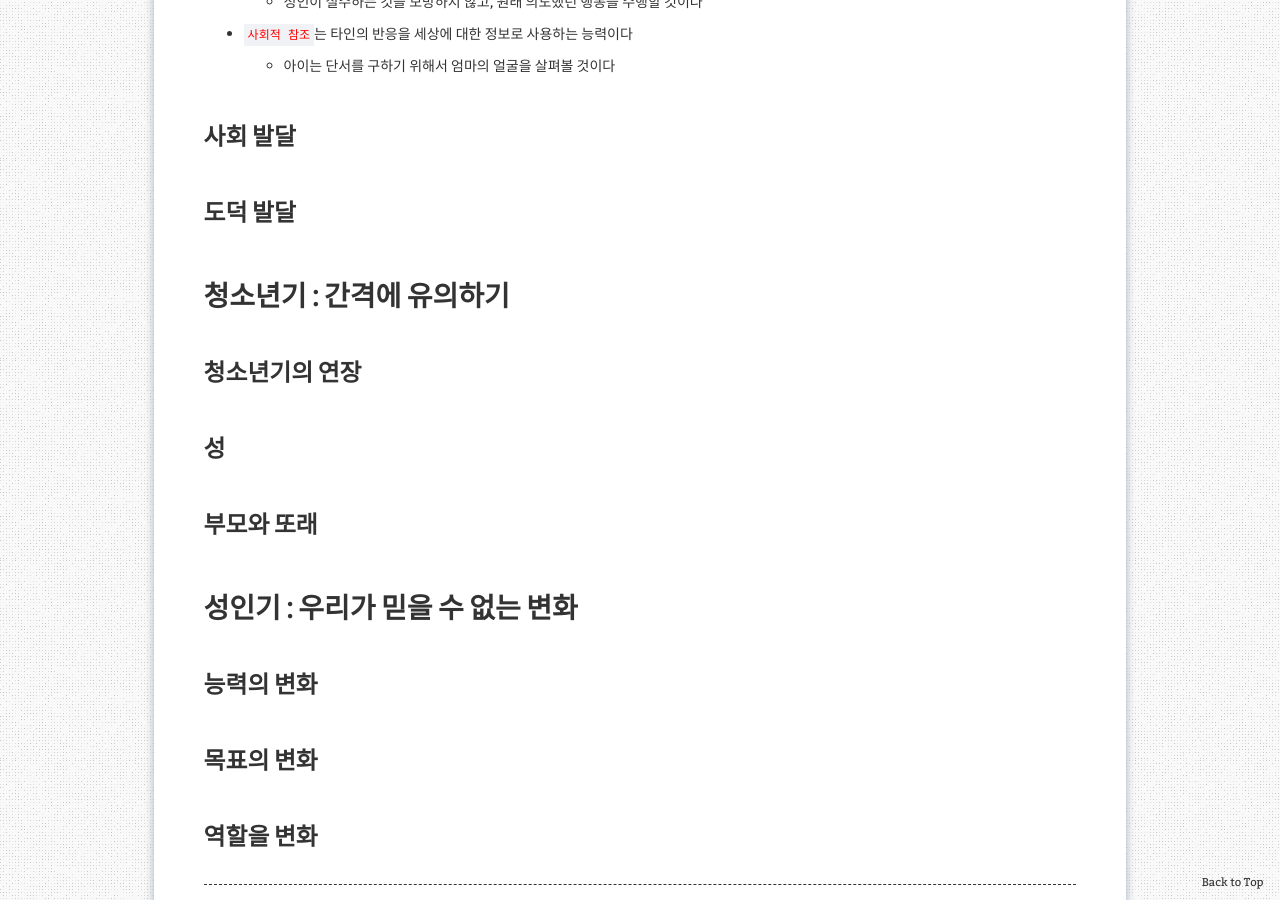
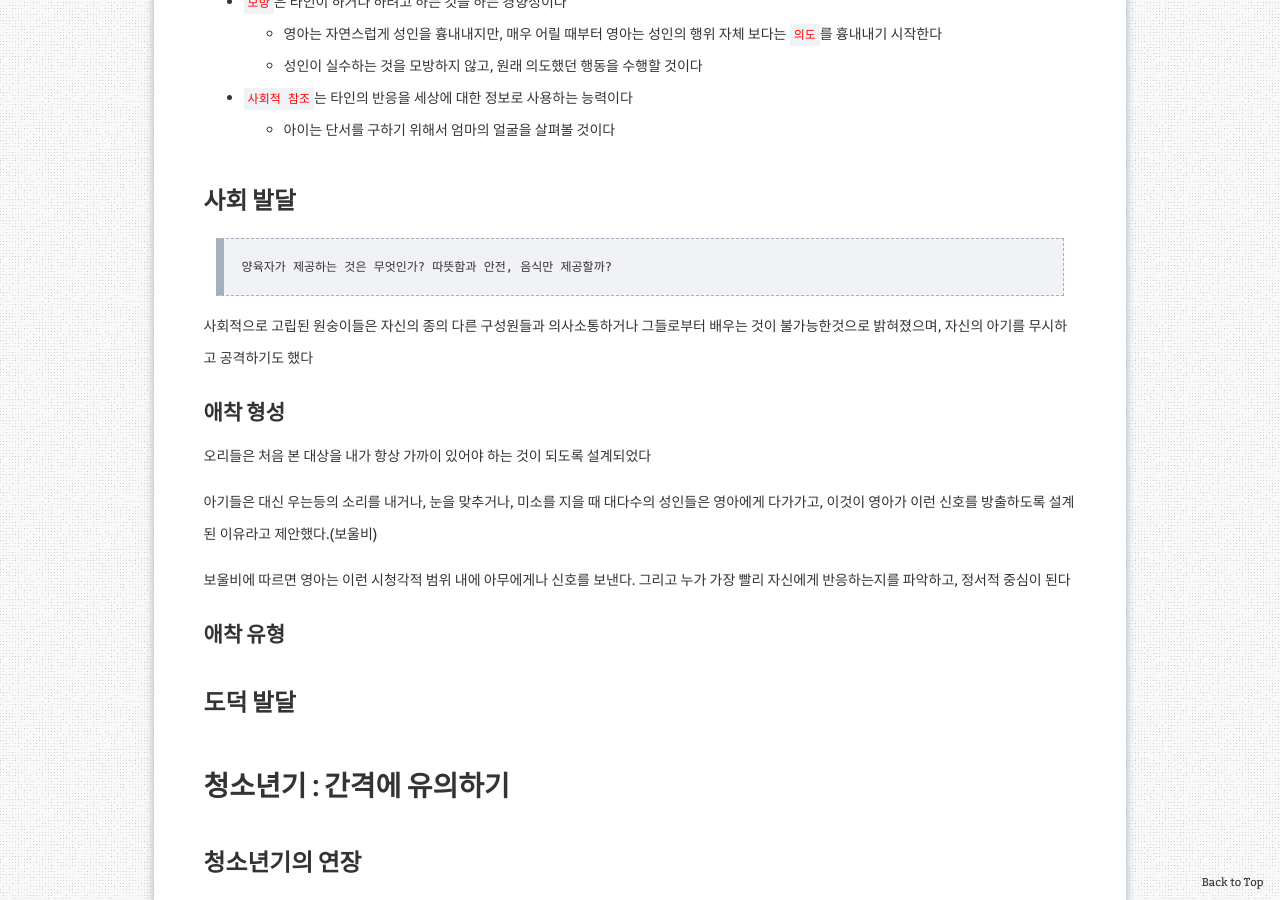
Before and after one commit to aristohyun/aristohyun.github.io, a Jekyll site: the page built from _posts/2021-10-18-psychology_10.md, in a window 1280 px wide and 900 px high, scrolled down 7640 px. Built offline with Jekyll 4.4.1, drawn with Linux system fonts in a browser that asks for light colours; comment, search, counter and statistics services are not loaded.

Commit message:
Update 2021-10-18-psychology_10.md

```diff
--- a/_posts/2021-10-18-psychology_10.md
+++ b/_posts/2021-10-18-psychology_10.md
@@ -270,12 +270,21 @@ redirect_from:
 - `사회적 참조`는 타인의 반응을 세상에 대한 정보로 사용하는 능력이다
     - 아이는 단서를 구하기 위해서 엄마의 얼굴을 살펴볼 것이다
 
+## 사회 발달
 
+> 양육자가 제공하는 것은 무엇인가? 따뜻함과 안전, 음식만 제공할까?
 
+사회적으로 고립된 원숭이들은 자신의 종의 다른 구성원들과 의사소통하거나 그들로부터 배우는 것이 불가능한것으로 밝혀졌으며, 자신의 아기를 무시하고 공격하기도 했다
 
+### 애착 형성
 
+오리들은 처음 본 대상을 내가 항상 가까이 있어야 하는 것이 되도록 설계되었다
 
-## 사회 발달
+아기들은 대신 우는등의 소리를 내거나, 눈을 맞추거나, 미소를 지을 때 대다수의 성인들은 영아에게 다가가고, 이것이 영아가 이런 신호를 방출하도록 설계된 이유라고 제안했다.(보울비)
+
+보울비에 따르면 영아는 이런 시청각적 범위 내에 아무에게나 신호를 보낸다. 그리고 누가 가장 빨리 자신에게 반응하는지를 파악하고, 정서적 중심이 된다
+
+### 애착 유형
 
 ## 도덕 발달
 
```
